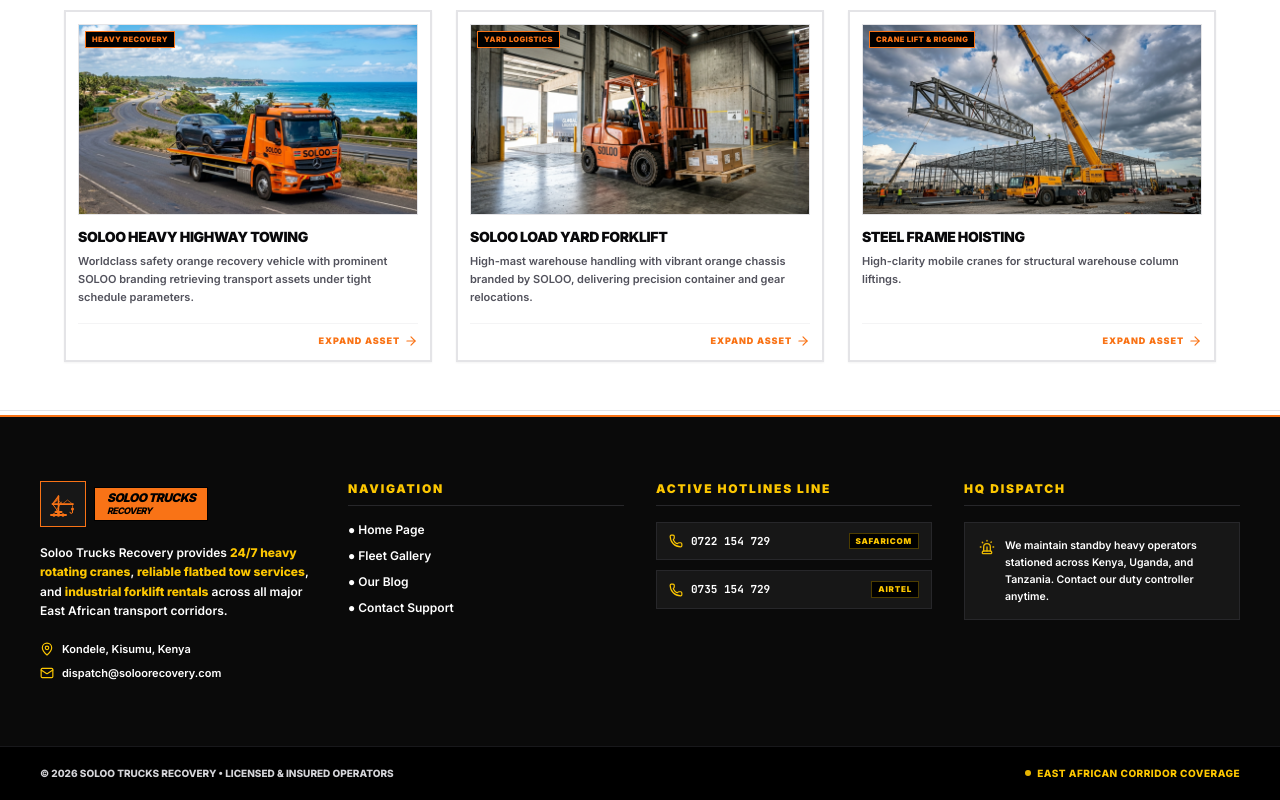
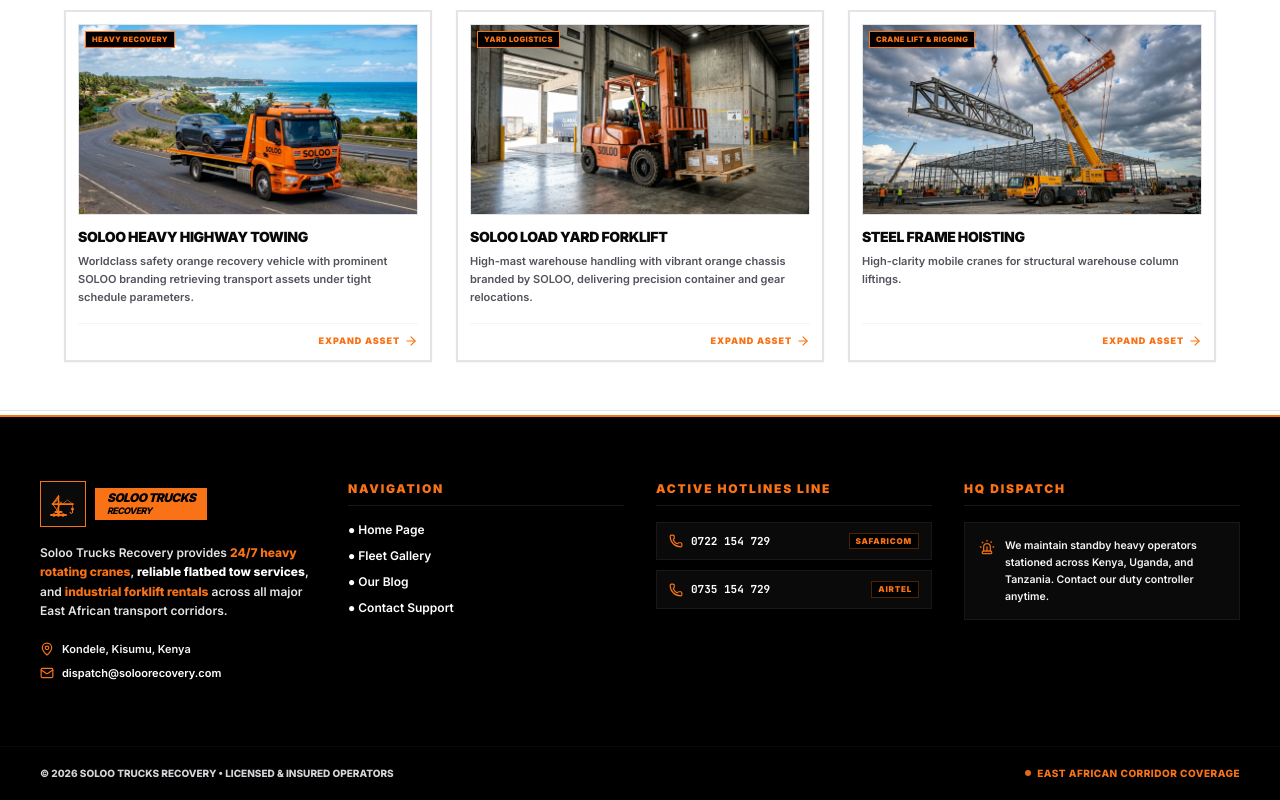
Before and after one commit to musiebaarthur/soloo, a React (Vite) app: page / in a window 1280 px wide. Shown: the part 1106-1906 px from the top of the page. Built offline with nearby package versions, Linux system fonts and the light colour scheme.

Commit message:
style: update footer aesthetics
Refine footer background colors and typography for improved visual consistency.

```diff
--- a/src/components/Footer.tsx
+++ b/src/components/Footer.tsx
@@ -22,7 +22,7 @@ export default function Footer({ onSelectTab, onSecretUnlock }: FooterProps) {
   const currentYear = new Date().getFullYear();
 
   return (
-    <footer className="bg-neutral-950 border-t-2 border-[#f97316] select-none text-xs text-white">
+    <footer className="bg-black border-t-2 border-[#f97316] select-none text-xs text-white">
       {/* Upper footer directories */}
       <div className="max-w-7xl mx-auto px-4 sm:px-6 md:px-10 py-12 md:py-16 grid grid-cols-1 md:grid-cols-2 lg:grid-cols-4 gap-8">
 
@@ -32,7 +32,7 @@ export default function Footer({ onSelectTab, onSecretUnlock }: FooterProps) {
             onClick={() => handleNavClick('home')}
             className="flex items-center gap-2 text-left focus:outline-none group select-none cursor-pointer"
           >
-            <div className="bg-neutral-900 border border-[#f97316] p-1.5">
+            <div className="bg-neutral-950 border border-[#f97316] p-1.5">
               <CraneLogo className="w-8 h-8 text-[#f97316]" />
             </div>
             <div className="flex flex-col">
@@ -43,17 +43,17 @@ export default function Footer({ onSelectTab, onSecretUnlock }: FooterProps) {
             </div>
           </button>
 
-          <p className="text-white font-semibold leading-relaxed text-[11.5px] md:text-xs">
-            Soloo Trucks Recovery provides <span className="text-yellow-400 font-bold">24/7 heavy rotating cranes</span>, <span className="text-yellow-400 font-bold">reliable flatbed tow services</span>, and <span className="text-yellow-400 font-bold">industrial forklift rentals</span> across all major East African transport corridors.
+          <p className="text-zinc-200 font-semibold leading-relaxed text-[11.5px] md:text-xs">
+            Soloo Trucks Recovery provides <span className="text-[#f97316] font-extrabold">24/7 heavy rotating cranes</span>, <span className="text-white font-extrabold">reliable flatbed tow services</span>, and <span className="text-[#f97316] font-extrabold">industrial forklift rentals</span> across all major East African transport corridors.
           </p>
 
           <div className="space-y-2 text-white font-semibold text-[11px] leading-normal pt-1">
             <p className="flex items-center gap-2">
-              <MapPin className="w-3.5 h-3.5 text-yellow-400 shrink-0" />
-              <span>Kondele, Kisumu, Kenya</span>
+              <MapPin className="w-3.5 h-3.5 text-[#f97316] shrink-0" />
+              <span className="text-zinc-100">Kondele, Kisumu, Kenya</span>
             </p>
             <p className="flex items-center gap-2">
-              <Mail className="w-3.5 h-3.5 text-yellow-400 shrink-0" />
+              <Mail className="w-3.5 h-3.5 text-[#f97316] shrink-0" />
               <span className="text-white">dispatch@soloorecovery.com</span>
             </p>
           </div>
@@ -61,57 +61,57 @@ export default function Footer({ onSelectTab, onSecretUnlock }: FooterProps) {
 
         {/* Quick Navigation column - Streamlined to only the 4 core tabs */}
         <div className="space-y-4">
-          <h4 className="text-xs font-black text-yellow-400 uppercase tracking-[0.15em] border-b border-zinc-800 pb-2">Navigation</h4>
+          <h4 className="text-xs font-black text-[#f97316] uppercase tracking-[0.15em] border-b border-zinc-900 pb-2">Navigation</h4>
           <div className="flex flex-col gap-2.5">
-            <button onClick={() => handleNavClick('home')} className="text-left text-white hover:text-yellow-300 font-semibold transition-colors cursor-pointer">● Home Page</button>
-            <button onClick={() => handleNavClick('gallery')} className="text-left text-white hover:text-yellow-300 font-semibold transition-colors cursor-pointer">● Fleet Gallery</button>
-            <button onClick={() => handleNavClick('blog')} className="text-left text-white hover:text-yellow-300 font-semibold transition-colors cursor-pointer">● Our Blog</button>
-            <button onClick={() => handleNavClick('contact')} className="text-left text-white hover:text-yellow-300 font-semibold transition-colors cursor-pointer">● Contact Support</button>
+            <button onClick={() => handleNavClick('home')} className="text-left text-white hover:text-[#f97316] font-semibold transition-colors cursor-pointer">● Home Page</button>
+            <button onClick={() => handleNavClick('gallery')} className="text-left text-white hover:text-[#f97316] font-semibold transition-colors cursor-pointer">● Fleet Gallery</button>
+            <button onClick={() => handleNavClick('blog')} className="text-left text-white hover:text-[#f97316] font-semibold transition-colors cursor-pointer">● Our Blog</button>
+            <button onClick={() => handleNavClick('contact')} className="text-left text-white hover:text-[#f97316] font-semibold transition-colors cursor-pointer">● Contact Support</button>
           </div>
         </div>
 
         {/* Active Support columns */}
         <div className="space-y-4">
-          <h4 className="text-xs font-black text-yellow-400 uppercase tracking-[0.15em] border-b border-zinc-800 pb-2">Active Hotlines Line</h4>
+          <h4 className="text-xs font-black text-[#f97316] uppercase tracking-[0.15em] border-b border-zinc-900 pb-2">Active Hotlines Line</h4>
 
           <div className="space-y-2.5">
             <a
               href="tel:0722154729"
-              className="bg-neutral-900 border border-zinc-800 hover:border-yellow-400 hover:bg-neutral-800 text-white font-bold py-2.5 px-3 rounded-none flex items-center justify-between transition-all text-[11px]"
+              className="bg-neutral-950 border border-zinc-900 hover:border-[#f97316] hover:bg-neutral-900 text-white font-bold py-2.5 px-3 rounded-none flex items-center justify-between transition-all text-[11px]"
             >
               <div className="flex items-center gap-2">
-                <Phone className="w-3.5 h-3.5 text-yellow-400" />
+                <Phone className="w-3.5 h-3.5 text-[#f97316]" />
                 <span className="font-mono text-white">0722 154 729</span>
               </div>
-              <span className="text-[8px] text-yellow-400 font-black uppercase tracking-widest bg-black px-1.5 py-0.5 border border-yellow-400/30">Safaricom</span>
+              <span className="text-[8px] text-[#f97316] font-black uppercase tracking-widest bg-black px-1.5 py-0.5 border border-[#f97316]/30">Safaricom</span>
             </a>
 
             <a
               href="tel:0735154729"
-              className="bg-neutral-900 border border-zinc-800 hover:border-yellow-400 hover:bg-neutral-800 text-white font-bold py-2.5 px-3 rounded-none flex items-center justify-between transition-all text-[11px]"
+              className="bg-neutral-950 border border-zinc-900 hover:border-[#f97316] hover:bg-neutral-900 text-white font-bold py-2.5 px-3 rounded-none flex items-center justify-between transition-all text-[11px]"
             >
               <div className="flex items-center gap-2">
-                <Phone className="w-3.5 h-3.5 text-yellow-400" />
+                <Phone className="w-3.5 h-3.5 text-[#f97316]" />
                 <span className="font-mono text-white">0735 154 729</span>
               </div>
-              <span className="text-[8px] text-yellow-400 font-black uppercase tracking-widest bg-black px-1.5 py-0.5 border border-yellow-400/30">Airtel</span>
+              <span className="text-[8px] text-[#f97316] font-black uppercase tracking-widest bg-black px-1.5 py-0.5 border border-[#f97316]/30">Airtel</span>
             </a>
           </div>
         </div>
 
         {/* Action Coverage Status */}
         <div className="space-y-4">
-          <h4 className="text-xs font-black text-yellow-400 uppercase tracking-[0.15em] border-b border-zinc-800 pb-2">HQ Dispatch</h4>
-          <div className="border border-zinc-800 bg-neutral-900 p-3.5 rounded-none flex items-start gap-2.5 text-[10.5px] leading-relaxed text-white font-semibold">
-            <Siren className="w-4 h-4 text-yellow-400 shrink-0 mt-0.5 animate-pulse" />
-            <span>We maintain standby heavy operators stationed across Kenya, Uganda, and Tanzania. Contact our duty controller anytime.</span>
+          <h4 className="text-xs font-black text-[#f97316] uppercase tracking-[0.15em] border-b border-zinc-900 pb-2">HQ Dispatch</h4>
+          <div className="border border-zinc-900 bg-neutral-950 p-3.5 rounded-none flex items-start gap-2.5 text-[10.5px] leading-relaxed text-white font-semibold">
+            <Siren className="w-4 h-4 text-[#f97316] shrink-0 mt-0.5 animate-pulse" />
+            <span className="text-zinc-100">We maintain standby heavy operators stationed across Kenya, Uganda, and Tanzania. Contact our duty controller anytime.</span>
           </div>
         </div>
 
       </div>
 
       {/* Extreme Bottom Bar Matches Design Precisely */}
-      <div className="bg-black p-5 px-4 md:px-10 border-t border-zinc-900 flex flex-col md:flex-row justify-between items-center gap-4 text-[10px] text-zinc-400">
+      <div className="bg-black p-5 px-4 md:px-10 border-t border-zinc-950 flex flex-col md:flex-row justify-between items-center gap-4 text-[10px] text-zinc-400">
         <div className="flex flex-col gap-1 text-center md:text-left font-medium select-none">
           <span
             onDoubleClick={onSecretUnlock}
@@ -123,8 +123,8 @@ export default function Footer({ onSelectTab, onSecretUnlock }: FooterProps) {
 
         <div className="flex items-center gap-4">
           <div className="flex items-center gap-1.5">
-            <div className="w-1.5 h-1.5 bg-yellow-400 rounded-full animate-pulse"></div>
-            <span className="font-bold uppercase tracking-wider text-yellow-400">East African Corridor Coverage</span>
+            <div className="w-1.5 h-1.5 bg-[#f97316] rounded-full animate-pulse"></div>
+            <span className="font-bold uppercase tracking-wider text-[#f97316]">East African Corridor Coverage</span>
           </div>
         </div>
       </div>
```
